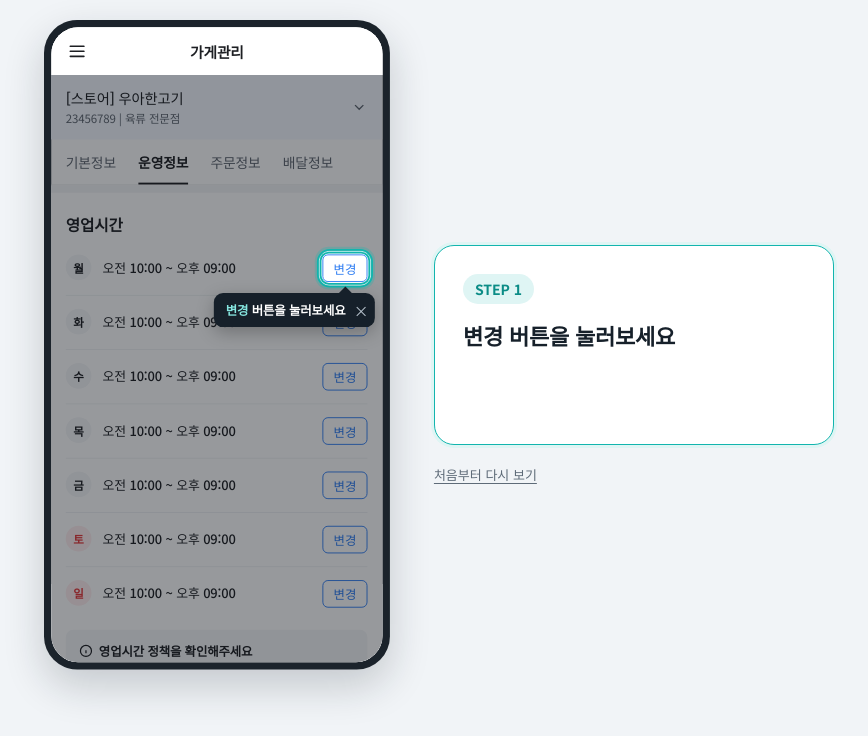
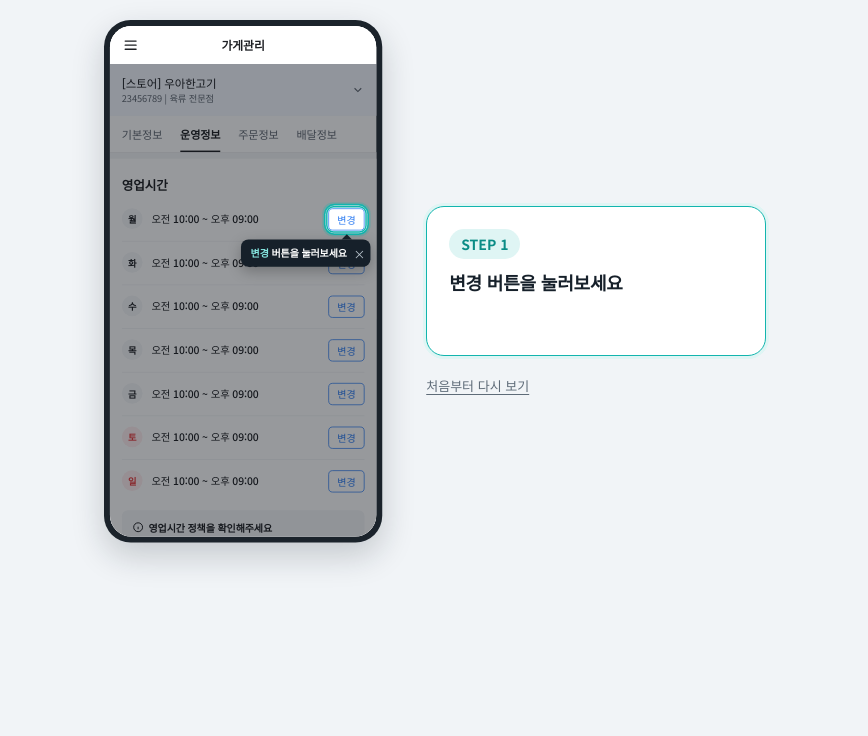
Before and after one commit to businessmin/bm_store_time_guide, a plain HTML site: page index.html in a window 1280 px wide. Both pictures are taken after a click on the button "배민배달을 이용해요". Shown: the whole page, without its empty margins (186-1054 px from the left). Drawn offline with Linux system fonts and the light colour scheme.

Commit message:
Add files via upload

```diff
--- a/index.html
+++ b/index.html
@@ -17,7 +17,7 @@ html,body{background:var(--page)}
 body{color:var(--ink);font-family:var(--sans);margin:0;-webkit-text-size-adjust:100%;word-break:keep-all;
   padding-left:max(16px,env(safe-area-inset-left,0px));padding-right:max(16px,env(safe-area-inset-right,0px));padding-block:20px 28px}
 button{font-family:inherit;color:inherit}
-.wrap{max-width:820px;margin:0 auto;display:grid;grid-template-columns:1fr;justify-items:center;gap:14px}
+.wrap{max-width:700px;margin:0 auto;display:grid;grid-template-columns:1fr;justify-items:center;gap:14px}
 .coach{width:100%;max-width:400px;background:var(--card);border:1.5px solid var(--line);border-radius:16px;padding:18px 20px;min-height:132px;transition:border-color .3s,box-shadow .3s}
 .coach.live{border-color:var(--mint);box-shadow:0 0 0 3px var(--mint-soft)}
 .coach .lab{display:inline-block;font:700 13px var(--sans);color:#0B8C86;background:var(--mint-soft);padding:4px 11px;border-radius:999px}
@@ -34,12 +34,12 @@ button{font-family:inherit;color:inherit}
   body{padding-block:20px 20px}
   .wrap{grid-template-columns:auto minmax(0,1fr);grid-template-rows:1fr auto 1fr;column-gap:clamp(20px,4vw,44px);row-gap:14px;align-items:start;justify-items:stretch}
   .devBox{grid-column:1;grid-row:1/4}
-  .coach,.foot{grid-column:2;max-width:400px}
-  .coach{grid-row:2;align-self:center;padding:clamp(18px,2.6vw,28px);min-height:200px;border-radius:20px}
+  .coach,.foot{grid-column:2;max-width:340px}
+  .coach{grid-row:2;align-self:center;padding:clamp(16px,2.2vw,22px);min-height:150px;border-radius:18px}
   .foot{grid-row:3;align-items:flex-start;align-self:start}
   .coach .lab{font-size:14px;padding:5px 12px}
-  .coach p{font-size:clamp(17px,2.2vw,22px);margin-top:14px}
-  .coach .note{font-size:14.5px;margin-top:12px}
+  .coach p{font-size:clamp(15px,1.8vw,18px);margin-top:10px}
+  .coach .note{font-size:13.5px;margin-top:8px}
   .reset{padding-left:0}
 }
 .wrap.pre .coach,.wrap.pre .foot{display:none}
@@ -293,7 +293,7 @@ function setSel(id,t){$(id).innerHTML=t+chev;}
 /* ================= 안내 효과 ================= */
 let SCALE=1;
 function fitDevice(){const vw=document.documentElement.clientWidth, wide=vw>=600, H=innerHeight;
-  let sc=wide?Math.min(.92,(H-40)/706,(vw-32-36-260)/376):Math.min(1,(vw-32)/376,(H-48-150-28-34)/706);
+  let sc=wide?Math.min(.74,(H-40)/706,(vw-32-36-260)/376):Math.min(.86,(vw-32)/376,(H-48-150-28-34)/706);
   sc=Math.max(.5,Math.min(1,sc));SCALE=sc;
   $("device").style.transform=`scale(${sc})`;$("devBox").style.width=376*sc+"px";$("devBox").style.height=706*sc+"px";}
 addEventListener("resize",()=>{fitDevice();guide();});
```
